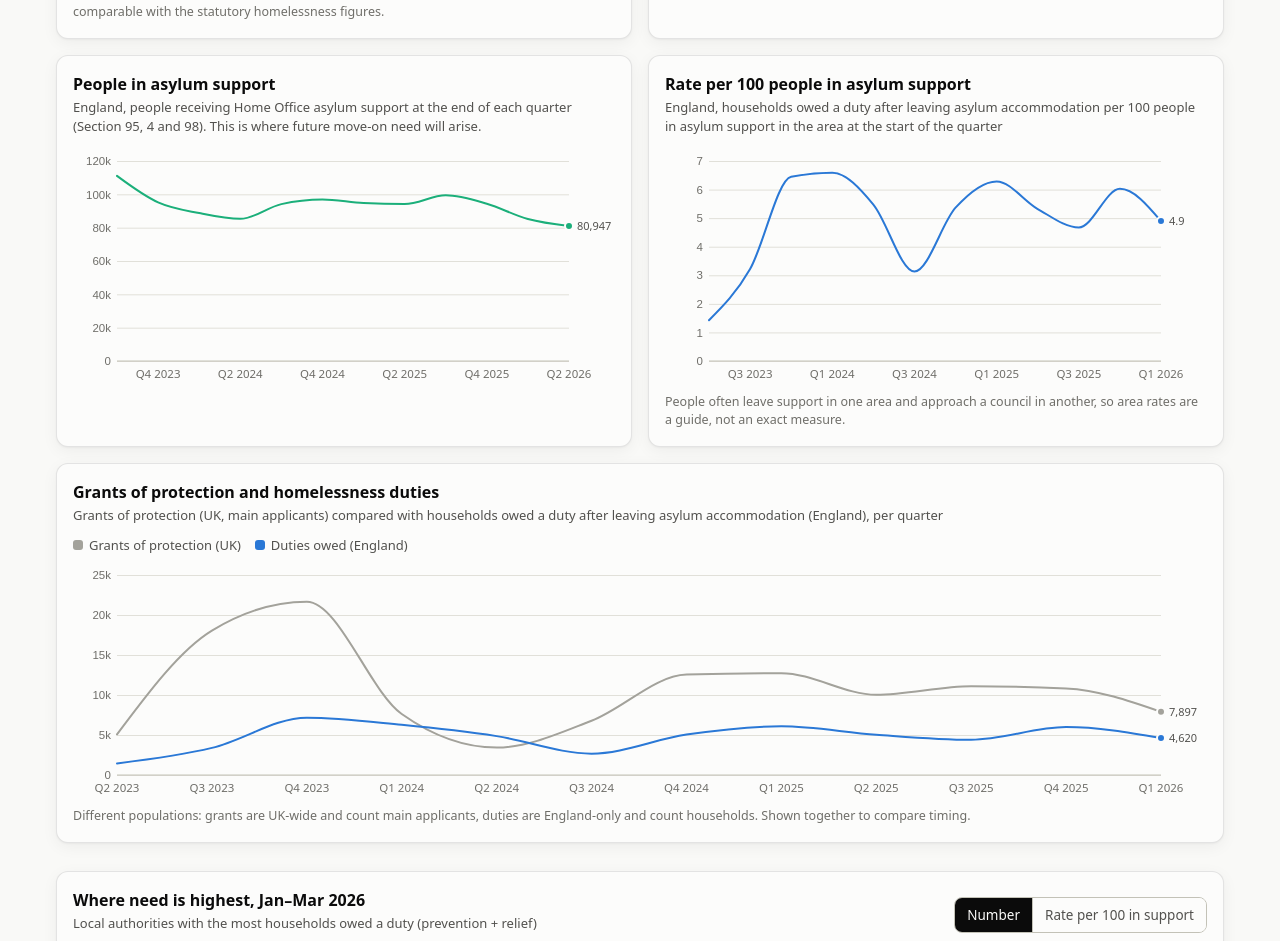
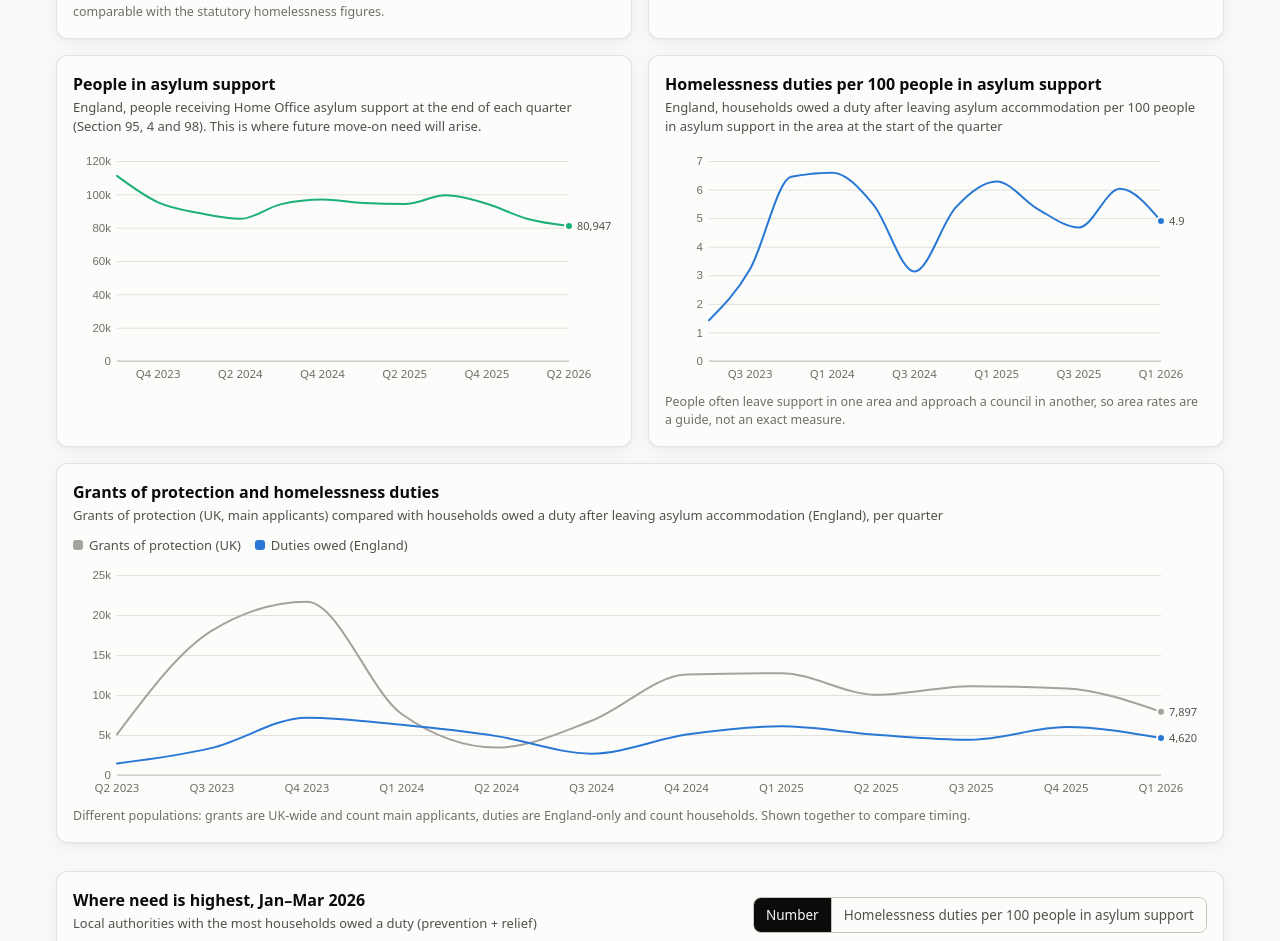
Before and after one commit to leonelliott1997-hash/Migrant-Homelessness-Dashboard, a plain HTML site: page docs/index.html in a window 1280 px wide. Shown: the part 1859-2800 px from the top of the page. Drawn offline with nearby package versions, Linux system fonts and the light colour scheme.

Commit message:
Use 'Homelessness duties per 100 people in asylum support' wording throughout
Co-Authored-By: Claude Opus 5.5 <noreply@anthropic.com>

```diff
--- a/docs/app.js
+++ b/docs/app.js
@@ -21,9 +21,9 @@ const MEASURES = {
   total: { label: "Asylum leaver prevention + relief duties", short: "Asylum leaver duties", color: "var(--accent)" },
   prevention: { label: "Asylum leaver prevention duties", short: "Asylum leaver prevention", color: "var(--prevention)" },
   relief: { label: "Asylum leaver relief duties", short: "Asylum leaver relief", color: "var(--relief)" },
-  rate: { label: "Households owed a duty per 100 people in asylum support", short: "Per 100 in support", color: "var(--accent)" },
+  rate: { label: "Homelessness duties per 100 people in asylum support", short: "Homelessness duties per 100 people in asylum support", color: "var(--accent)" },
 };
-const MEASURE_BUTTONS = [["total", "Prevention + relief"], ["prevention", "Prevention"], ["relief", "Relief"], ["rate", "Rate per 100 in support"]];
+const MEASURE_BUTTONS = [["total", "Prevention + relief"], ["prevention", "Prevention"], ["relief", "Relief"], ["rate", "Homelessness duties per 100 people in asylum support"]];
 
 // ---------------------------------------------------------------- state
 let D = null;          // the data
@@ -409,7 +409,7 @@ VIEWS.overview = ({ params }) => {
         ${tile("Prevention share", fmtPct(prevShare(ENGLAND, q, Y), 0), `of asylum leaver duties were prevention (help before becoming homeless) rather than relief`, "var(--prevention)")}
         ${tile("Asylum leavers as % of all prevention duties", fmtPct(shareOf("prevention", ENGLAND, q, Y)), `of the ${fmt(V("prevention_all", ENGLAND))} households owed a prevention duty in England were leaving asylum accommodation`, "var(--prevention)")}
         ${tile("Asylum leavers as % of all relief duties", fmtPct(shareOf("relief", ENGLAND, q, Y)), `of the ${fmt(V("relief_all", ENGLAND))} households owed a relief duty in England were leaving asylum accommodation`, "var(--relief)")}
-        ${tile("Rate per 100 people in asylum support", fmtRate(rateNow),
+        ${tile("Homelessness duties per 100 people in asylum support", fmtRate(rateNow),
           Y ? `households owed a duty in the year per 100 people in support (average of the four quarters) · ${fmtRate(rateCmp)} the year before`
             : `households owed a duty per 100 people in support at the start of the quarter · ${fmtRate(rateCmp)} last quarter`)}
         ${tile("Sleeping rough after leaving asylum support", Y ? fmt(rsVal) : fmt(rsVal),
@@ -453,7 +453,7 @@ VIEWS.overview = ({ params }) => {
         ${legend([["var(--prevention)", "Asylum leavers as % of all prevention duties"], ["var(--relief)", "Asylum leavers as % of all relief duties"]])}<div class="chart" id="c-share"></div></div>
       <div class="card"><h3>People in asylum support</h3>
         <p class="sub">${esc(areaName(area))}, people receiving Home Office asylum support at the end of each quarter (Section 95, 4 and 98). This is where future move-on need will arise.</p><div class="chart" id="c-support"></div></div>
-      <div class="card"><h3>Rate per 100 people in asylum support</h3>
+      <div class="card"><h3>Homelessness duties per 100 people in asylum support</h3>
         <p class="sub">${esc(areaName(area))}, households owed a duty after leaving asylum accommodation per 100 people in asylum support in the area at the start of the quarter</p><div class="chart" id="c-rate"></div>
         <p class="note">People often leave support in one area and approach a council in another, so area rates are a guide, not an exact measure.</p></div>
       <div class="card"><h3>Grants of protection and homelessness duties</h3>
@@ -466,7 +466,7 @@ VIEWS.overview = ({ params }) => {
   <div class="section">
     <div class="card"><div class="section-head" style="margin-bottom:4px"><div><h3>Where need is highest, ${label}</h3>
         <p class="sub" style="margin:0">${topBy === "rate" ? `Highest number of households owed a duty per 100 people in asylum support (areas with at least ${RATE_MIN_BASE} people in support)` : "Local authorities with the most households owed a duty (prevention + relief)"}${Y ? `. Change is against the ${yearLabel(yq)}; councils with a missing quarter are left out.` : ""}</p></div>
-        ${seg("top", [["total", "Number"], ["rate", "Rate per 100 in support"]], topBy)}</div>
+        ${seg("top", [["total", "Number"], ["rate", "Homelessness duties per 100 people in asylum support"]], topBy)}</div>
       <ol class="toplist" id="top10"></ol>
       <p class="note"><a href="#/rankings">See all local authorities →</a> · <a href="#/regions">Top 5 in each region →</a></p></div>
   </div>`;
@@ -592,7 +592,7 @@ VIEWS.regions = ({ params }) => {
         </tr>
         <tr>
           <th class="dyn">${esc(MEASURES[measure].short)}, ${qShort(q)}</th><th class="dyn">vs previous quarter</th><th class="dyn">vs ${qShort(yq)}</th><th class="dyn l">Last 12 quarters</th>
-          <th class="edge">Asylum leavers as % of all prevention duties</th><th>Asylum leavers as % of all relief duties</th><th>Prevention share</th>${measure === "rate" ? "" : "<th>Per 100 in support</th>"}
+          <th class="edge">Asylum leavers as % of all prevention duties</th><th>Asylum leavers as % of all relief duties</th><th>Prevention share</th>${measure === "rate" ? "" : "<th>Homelessness duties per 100 people in asylum support</th>"}
         </tr>
       </thead>
       <tbody>${rows.map((c) => {
@@ -603,7 +603,7 @@ VIEWS.regions = ({ params }) => {
           <td class="dyn l">${sparkline(spanQ.map((x) => mv(c, x)), { color: MEASURES[measure].color })}</td>
           <td class="edge">${fmtPct(shareOf("prevention", c, q))}</td><td>${fmtPct(shareOf("relief", c, q))}</td><td>${fmtPct(prevShare(c, q), 0)}</td>${measure === "rate" ? "" : `<td>${fmtRate(rate(c, q))}</td>`}</tr>`;
       }).join("")}</tbody></table></div>
-    <p class="note">London and Rest of England are shown separately as well as within the regional list. Regional figures are rounded to the nearest 10; local authority figures are not rounded, so they may not add up to regional totals. "Asylum leavers as % of all prevention / relief duties" = of all households owed that duty in the area, for any reason, the percentage who were leaving Home Office asylum accommodation. "Prevention share" = % of asylum leaver duties that were prevention rather than relief. "Per 100 in support" = households owed a duty per 100 people in asylum support in the area at the start of the quarter.</p>
+    <p class="note">London and Rest of England are shown separately as well as within the regional list. Regional figures are rounded to the nearest 10; local authority figures are not rounded, so they may not add up to regional totals. "Asylum leavers as % of all prevention / relief duties" = of all households owed that duty in the area, for any reason, the percentage who were leaving Home Office asylum accommodation. "Prevention share" = % of asylum leaver duties that were prevention rather than relief. "Homelessness duties per 100 people in asylum support" = households owed a duty after leaving asylum accommodation per 100 people in asylum support in the area at the start of the quarter.</p>
 
     <div class="section">
       <div class="section-head"><h2>Top 5 local authorities in each region, ${qLong(q)}</h2>
@@ -666,7 +666,7 @@ VIEWS.la = ({ arg, params }) => {
           : latestMissing ? "No data this quarter" : `Not shown: fewer than ${PREV_MIN_BASE} duties this quarter${prevShare(code, q, true) != null ? ` · year ending ${yearShort(q)}: ${fmtPct(prevShare(code, q, true), 0)}` : ""}`, "var(--prevention)")}
       ${tile("Asylum leavers as % of all prevention duties here", fmtPct(shareOf("prevention", code, q)), `of all households owed a prevention duty · England: ${fmtPct(shareOf("prevention", ENGLAND, q))}`, "var(--prevention)")}
       ${tile("Asylum leavers as % of all relief duties here", fmtPct(shareOf("relief", code, q)), `of all households owed a relief duty · England: ${fmtPct(shareOf("relief", ENGLAND, q))}`, "var(--relief)")}
-      ${tile("Rate per 100 people in asylum support", fmtRate(rate(code, q)),
+      ${tile("Homelessness duties per 100 people in asylum support", fmtRate(rate(code, q)),
         rate(code, q) != null ? `${fmt(t)} households / ${fmt(rateBase(code, q))} people in support · England: ${fmtRate(rate(ENGLAND, q))}`
           : (rateBase(code, q) ?? 0) < RATE_MIN_BASE ? `Not calculated: fewer than ${RATE_MIN_BASE} people in support here` : "No data this quarter")}
       ${tile("Sleeping rough after leaving asylum support", fmt(rs.value), rs.month ? mLong(rs.month) : "No data", "var(--rough)")}
@@ -747,7 +747,7 @@ const MAP_MEASURES = {
   total: { label: "Asylum leaver duties (prevention + relief)", periods: ["quarter", "year"] },
   prevention: { label: "Asylum leaver prevention duties", periods: ["quarter", "year"] },
   relief: { label: "Asylum leaver relief duties", periods: ["quarter", "year"] },
-  rate: { label: "Households owed a duty per 100 people in asylum support", periods: ["quarter", "year"], continuous: true },
+  rate: { label: "Homelessness duties per 100 people in asylum support", periods: ["quarter", "year"], continuous: true },
   prevshare: { label: "Prevention share (% of duties that were prevention)", periods: ["quarter", "year"], continuous: true, pct: true, breaks: [0.0001, 0.2, 0.4, 0.6, 0.8] },
   shareP: { label: "Asylum leavers as % of all prevention duties", periods: ["quarter", "year"], continuous: true, pct: true, breaks: [0.0001, 0.01, 0.02, 0.05, 0.1, 0.2] },
   shareR: { label: "Asylum leavers as % of all relief duties", periods: ["quarter", "year"], continuous: true, pct: true, breaks: [0.0001, 0.01, 0.02, 0.05, 0.1, 0.2] },
@@ -904,7 +904,7 @@ VIEWS.rankings = ({ params }) => {
   const cols = [
     ["name", "Local authority", "l"], ["region", "Region", "l"],
     ["total", `Asylum leaver duties ${qShort(q)}`], ["prevention", "Asylum leaver prevention"], ["relief", "Asylum leaver relief"],
-    ["change", "Change vs prev. quarter"], ["last4", "Last 12 months"], ["shareP", "Asylum leavers as % of all prevention duties"], ["shareR", "Asylum leavers as % of all relief duties"], ["rate", "Per 100 in asylum support"], ["prevshare", "Prevention share"],
+    ["change", "Change vs prev. quarter"], ["last4", "Last 12 months"], ["shareP", "Asylum leavers as % of all prevention duties"], ["shareR", "Asylum leavers as % of all relief duties"], ["rate", "Homelessness duties per 100 people in asylum support"], ["prevshare", "Prevention share"],
     ["rough", `Rough sleeping ${mShort(lastMonth)}`], ["support", "In asylum support"],
   ];
   let rows = LAS.filter((a) => (!region || a.region === region) && (!search || a.name.toLowerCase().includes(search.toLowerCase()))).map((a) => {
@@ -991,13 +991,13 @@ VIEWS.about = () => {
       <dt>Households leaving Home Office accommodation</dt><dd>Households whose reason for loss, or threat of loss, of their last settled home was recorded as "Required to leave accommodation provided by Home Office as asylum support" (MHCLG tables A2P and A2R). Before April 2020 MHCLG published prevention and relief combined, so only the total is shown for those quarters.</dd>
       <dt>Asylum leavers as a % of all prevention / relief duties</dt><dd>Of all households owed a prevention duty (or a relief duty), for any reason, the percentage who were leaving Home Office asylum accommodation, in the same area and period. It shows how much of a council's homelessness workload comes from people leaving asylum support.</dd>
       <dt>Prevention share</dt><dd>The percentage of asylum leaver duties that were prevention duties rather than relief duties: prevention ÷ (prevention + relief). A higher share means more households got help <i>before</i> they lost their accommodation, which is the aim of the Homelessness Reduction Act. For councils it is not shown where there were fewer than ${PREV_MIN_BASE} duties in the period, because one or two cases would swing the percentage a lot.</dd>
-      <dt>Rate per 100 people in asylum support</dt><dd>Households owed a duty per 100 people in asylum support in the same area. <a href="#rate-explainer" onclick="document.getElementById('rate-explainer').scrollIntoView();return false;">How it is calculated and what it does and doesn't show</a>.</dd>
+      <dt>Homelessness duties per 100 people in asylum support</dt><dd>Households owed a homelessness duty after leaving asylum accommodation, per 100 people in asylum support in the same area. <a href="#rate-explainer" onclick="document.getElementById('rate-explainer').scrollIntoView();return false;">How it is calculated and what it does and doesn't show</a>.</dd>
       <dt>Rough sleeping after leaving asylum support</dt><dd>People seen sleeping rough during the month who had left asylum support in the previous 85 days. These are estimates from councils' management information, collected through the Rough Sleeping Data Framework, and are not directly comparable with the statutory homelessness figures.</dd>
       <dt>People in asylum support</dt><dd>People receiving Home Office asylum support (Section 95, Section 4 and Section 98) on the last day of the quarter, by the local authority where they live. Areas with large numbers in support are where future move-on need is likely to arise.</dd>
       <dt>Grants of protection</dt><dd>Initial asylum decisions granting refugee status or humanitarian protection to main applicants (UK-wide). Shown to compare timing with homelessness duties.</dd>
     </dl>
 
-    <h3 id="rate-explainer">How the rate per 100 is calculated</h3>
+    <h3 id="rate-explainer">How homelessness duties per 100 people in asylum support are calculated</h3>
     <p>The rate is the number of households owed a homelessness duty after leaving Home Office asylum accommodation in a quarter, divided by the number of people in asylum support in the same council area at the start of that quarter, multiplied by 100.</p>
     ${ex ? `<div class="card" style="margin:10px 0">
       <p style="margin:0 0 6px"><b>Worked example: ${esc(ex.name)}, ${qLong(lq)}</b></p>
--- a/docs/style.css
+++ b/docs/style.css
@@ -251,3 +251,4 @@ body.embed .embed-source { display: block; }
 .region-table tbody tr:hover td.dyn { background: color-mix(in srgb, var(--accent) 12%, var(--surface)); }
 .region-table .edge { border-left: 2px solid var(--axis); }
 .region-table .seg button { padding: 5px 10px; font-size: 13px; }
+.region-table thead tr:nth-child(2) th { white-space: normal; min-width: 90px; max-width: 170px; }
```
